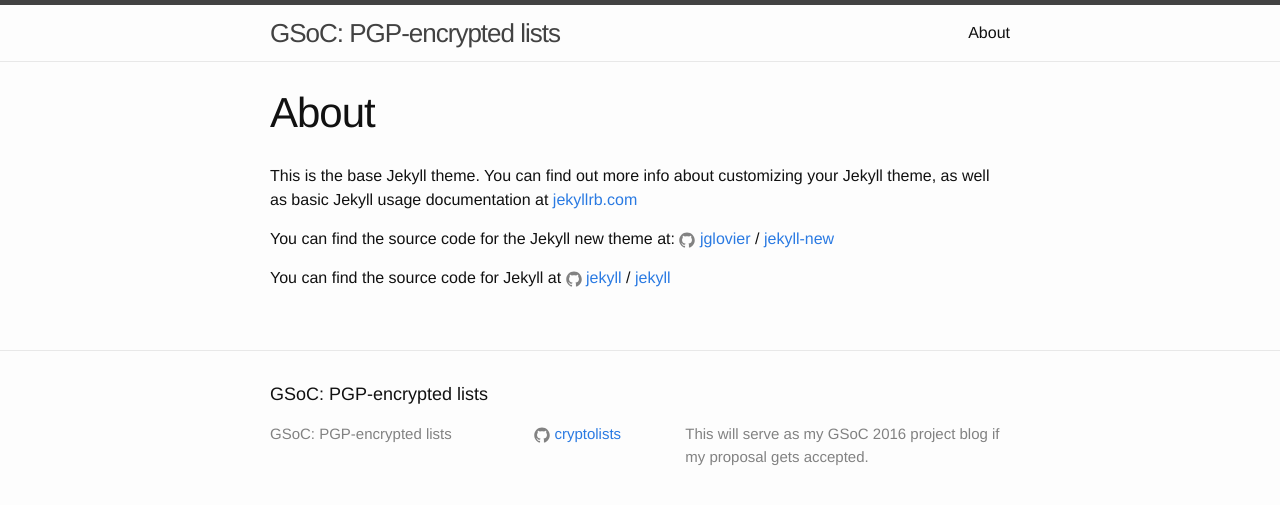
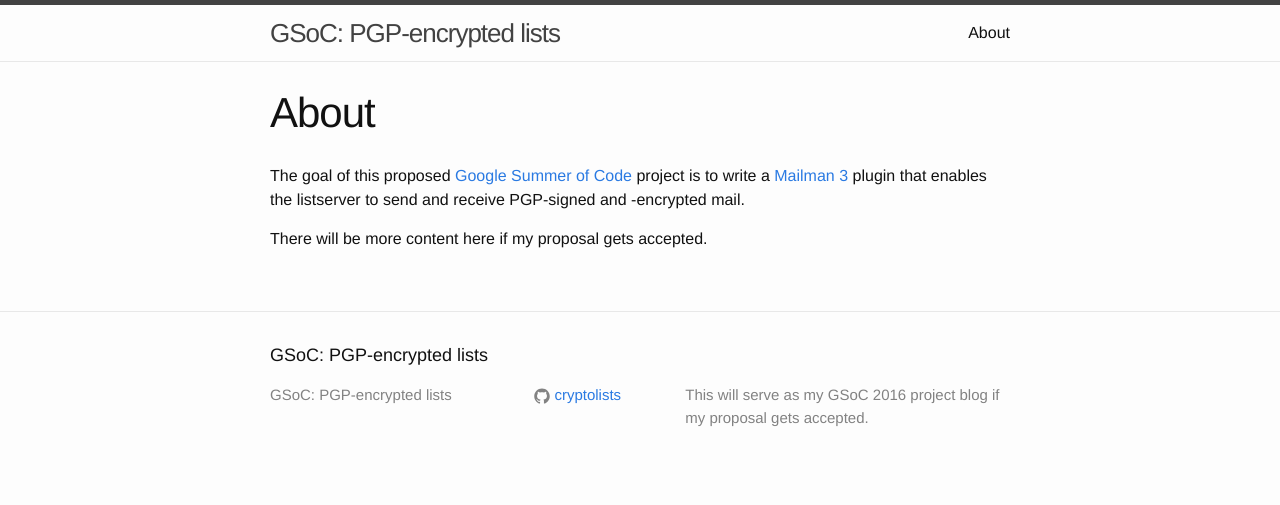
Before and after one commit to cryptolists/cryptolists.github.io, a Jekyll site: the page built from about.md, in a window 1280 px wide. Shown: the top 505 px of the page. Built offline with Jekyll 4.4.1, drawn with Linux system fonts in a browser that asks for light colours.

```diff
--- a/about.md
+++ b/about.md
@@ -4,12 +4,7 @@ title: About
 permalink: /about/
 ---
 
-This is the base Jekyll theme. You can find out more info about customizing your Jekyll theme, as well as basic Jekyll usage documentation at [jekyllrb.com](http://jekyllrb.com/)
+The goal of this proposed [Google Summer of Code](https://developers.google.com/open-source/gsoc/) project is to write a [Mailman 3](http://wiki.list.org/Mailman3) plugin that enables
+the listserver to send and receive PGP-signed and -encrypted mail.
 
-You can find the source code for the Jekyll new theme at:
-{% include icon-github.html username="jglovier" %} /
-[jekyll-new](https://github.com/jglovier/jekyll-new)
-
-You can find the source code for Jekyll at
-{% include icon-github.html username="jekyll" %} /
-[jekyll](https://github.com/jekyll/jekyll)
+There will be more content here if my proposal gets accepted.
```
Also changed, not shown: _posts/2016-03-22-blog-created.md (added, +15 -0 lines), _posts/2016-03-22-welcome-to-jekyll.markdown (deleted, +0 -25 lines).
